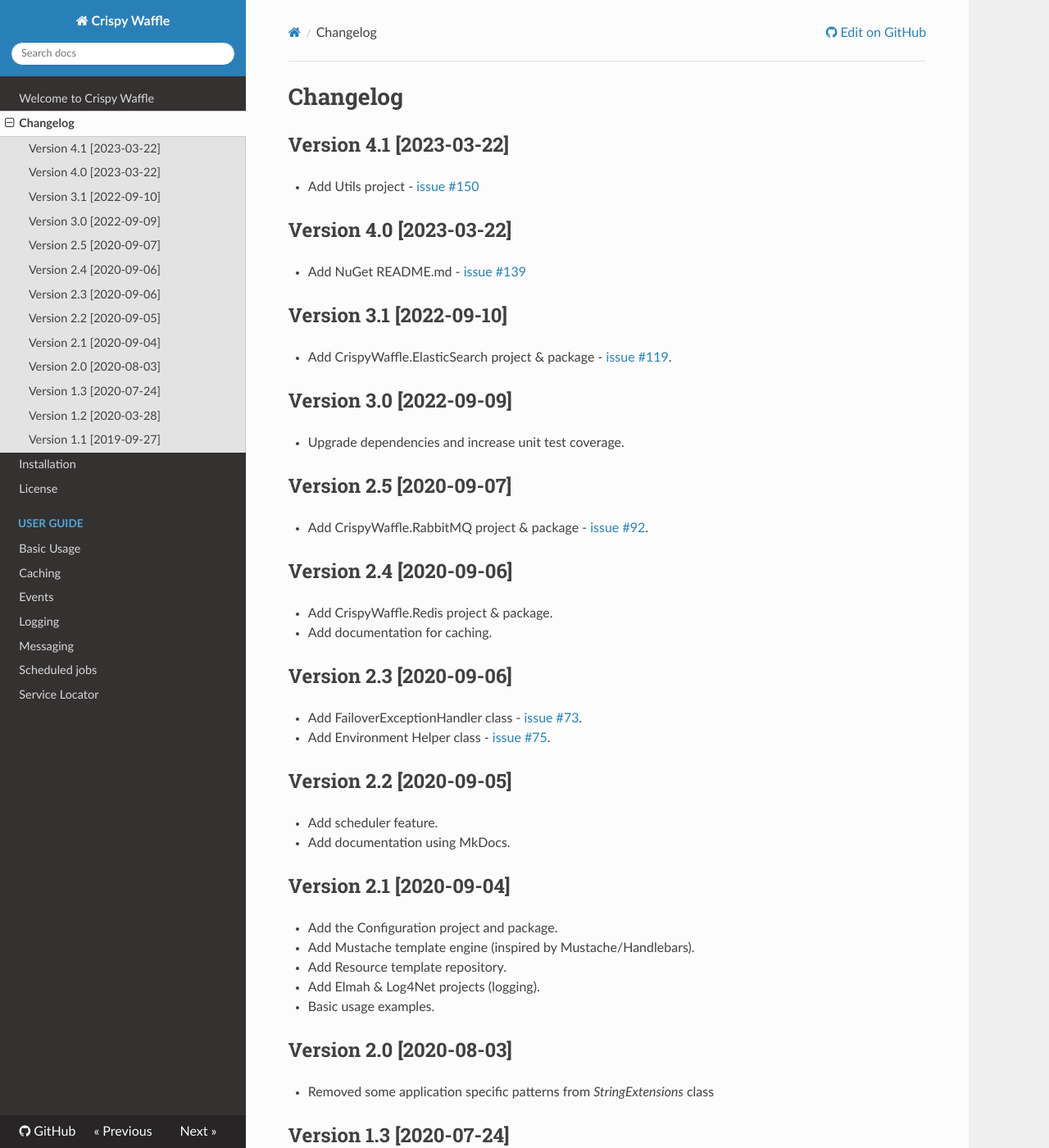
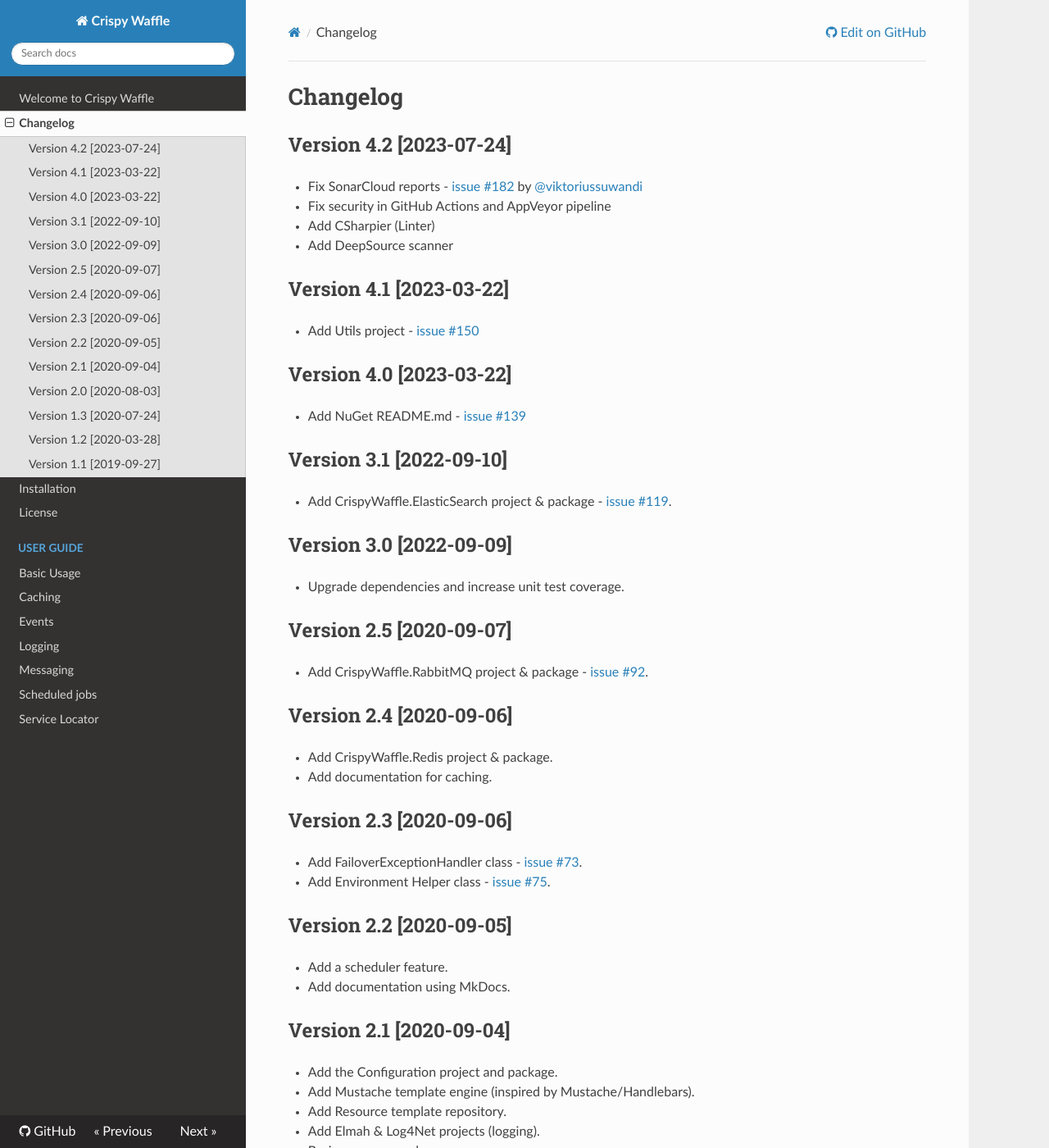
Before and after one commit to guibranco/CrispyWaffle, an MkDocs documentation site: the page built from docs/changelog.md, in a window 1280 px wide and 1400 px high. Shown: the whole window at 82% size. Built offline with MkDocs 1.6.1, drawn with Linux system fonts in a browser that asks for light colours; nearby versions of some CDN libraries; some of the changed text lies outside the part shown.

Commit message:
Update changelog.md

```diff
--- a/docs/changelog.md
+++ b/docs/changelog.md
@@ -1,4 +1,11 @@
 # Changelog
+
+## Version 4.2 [2023-07-24]
+
+- Fix SonarCloud reports - [issue #182](https://github.com/guibranco/CrispyWaffle/issues/182) by [@viktoriussuwandi](https://github.com/viktoriussuwandi)
+- Fix security in GitHub Actions and AppVeyor pipeline
+- Add CSharpier (Linter)
+- Add DeepSource scanner
 
 ## Version 4.1 [2023-03-22]
 
@@ -32,7 +39,7 @@
 
 ## Version 2.2 [2020-09-05]
 
-- Add scheduler feature.
+- Add a scheduler feature.
 - Add documentation using MkDocs.
 
 ## Version 2.1 [2020-09-04]
```
Also changed, not shown: other parts of docs/changelog.md (+1 -1 lines).
